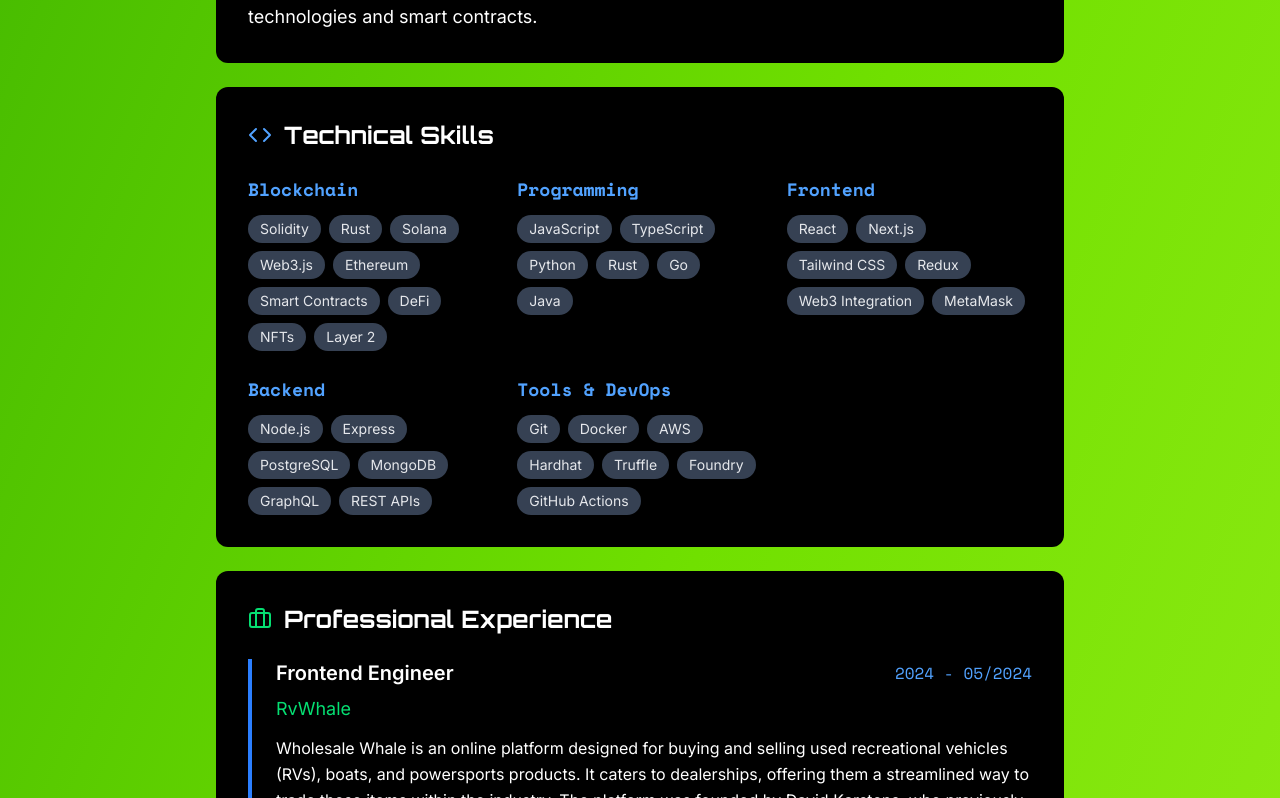
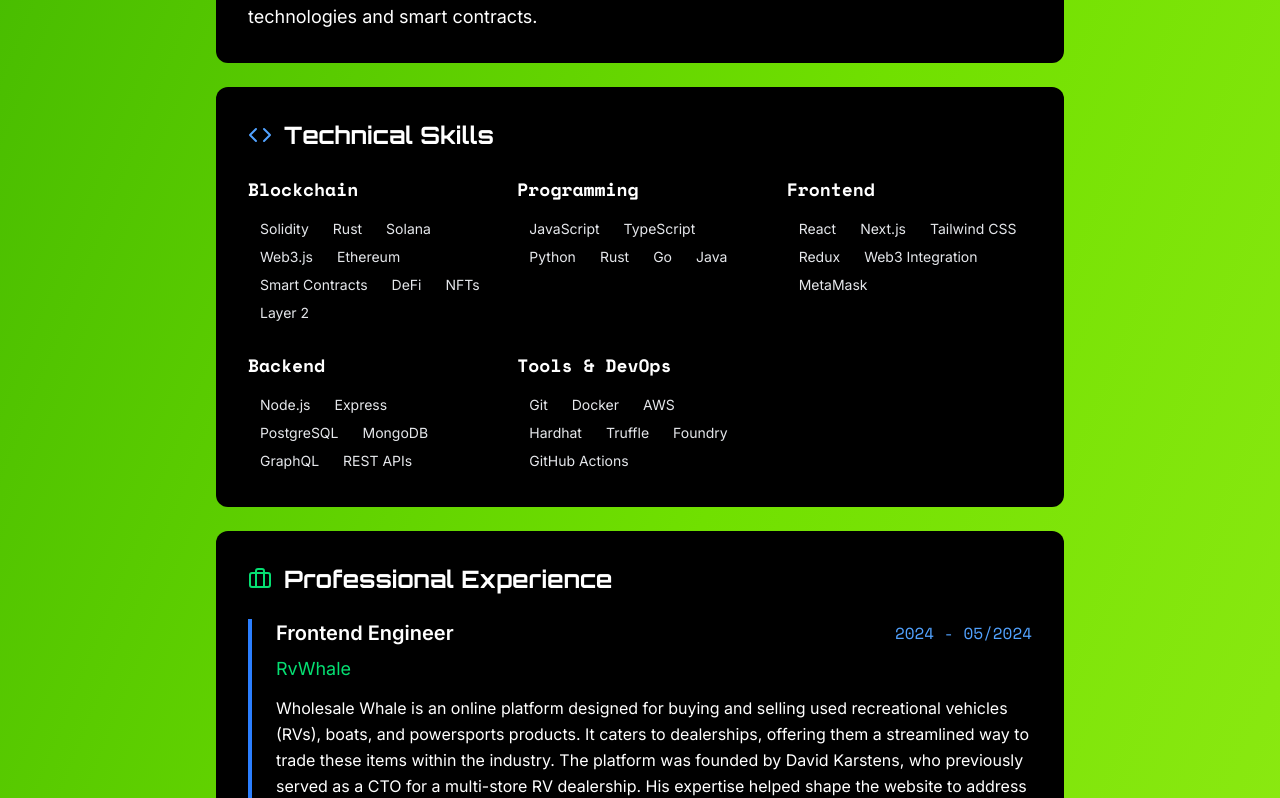
Before and after one commit to shahjahan-arif/resume, a Next.js app in the folder blockchain-resume/: page / in a window 1280 px wide. Shown: the part 900-1698 px from the top of the page. Built offline with nearby package versions, Linux system fonts and the light colour scheme.

Commit message:
fix:technonal fix

```diff
--- a/blockchain-resume/src/components/ResumeProfile.tsx
+++ b/blockchain-resume/src/components/ResumeProfile.tsx
@@ -322,13 +322,7 @@ const ResumeProfile = () => {
                 {/* <span className="text-4xl font-bold text-white font-[family-name:var(--font-orbitron)]">
                   {personalInfo.name.split(' ').map(n => n[0]).join('')}
                 </span> */}
-                <Image
-                  src="/images.jpeg"
-                  alt="Profile picture"
-                  width={128}
-                  height={128}
-                  className="rounded-full"
-                />
+                <img src="./images.jpeg" className="rounded-full" alt="" />
               </div>
             </div>
 
@@ -489,14 +483,14 @@ const ResumeProfile = () => {
           <div className="grid grid-cols-1 md:grid-cols-2 lg:grid-cols-3 gap-6">
             {skills.map((skillGroup, index) => (
               <div key={index} className="space-y-3">
-                <h3 className="text-lg font-semibold text-blue-400 font-[family-name:var(--font-space-mono)]">
+                <h3 className="text-lg font-semibold font-[family-name:var(--font-space-mono)]">
                   {skillGroup.category}
                 </h3>
-                <div className="flex flex-wrap gap-2">
+                <div className="flex flex-wrap">
                   {skillGroup.items.map((skill, skillIndex) => (
                     <span
                       key={skillIndex}
-                      className="bg-gray-700 text-gray-200 px-3 py-1 rounded-full text-sm"
+                      className=" text-gray-200 px-3 py-1  text-sm"
                     >
                       {skill}
                     </span>
```
